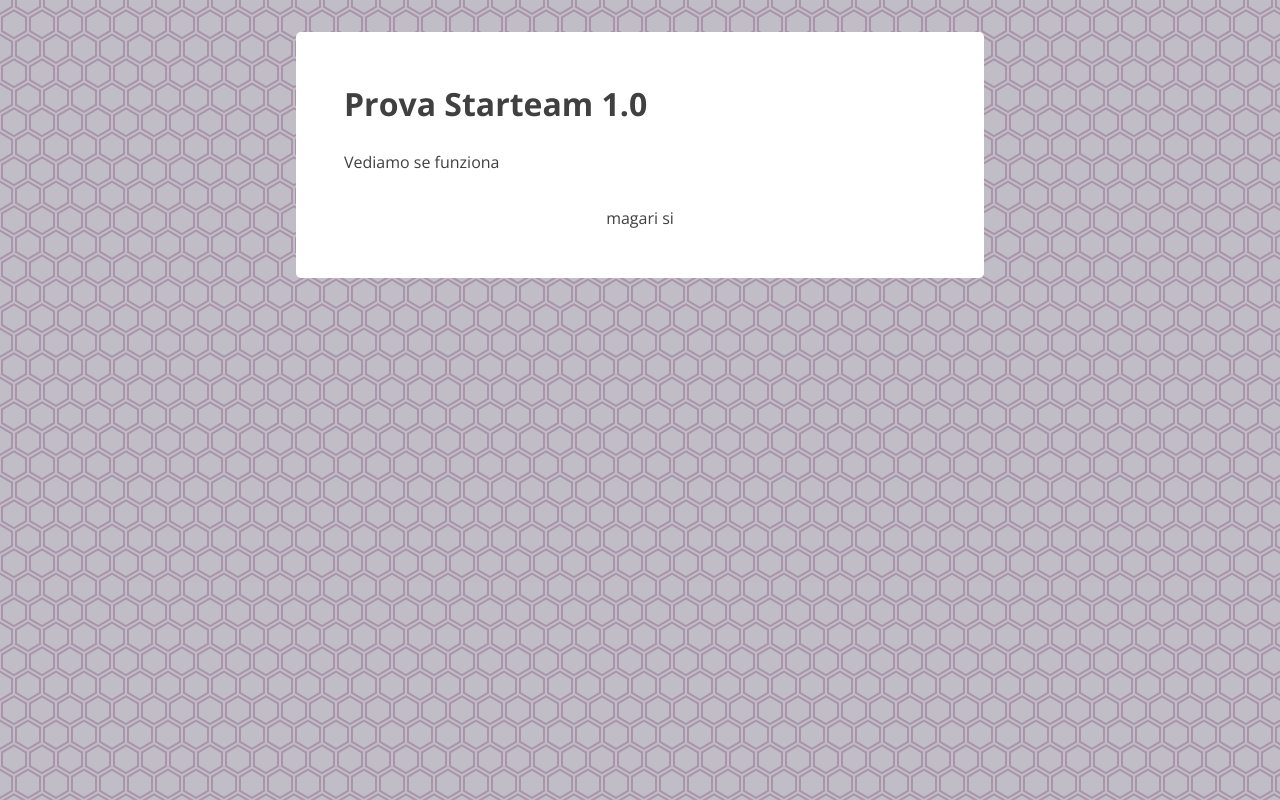
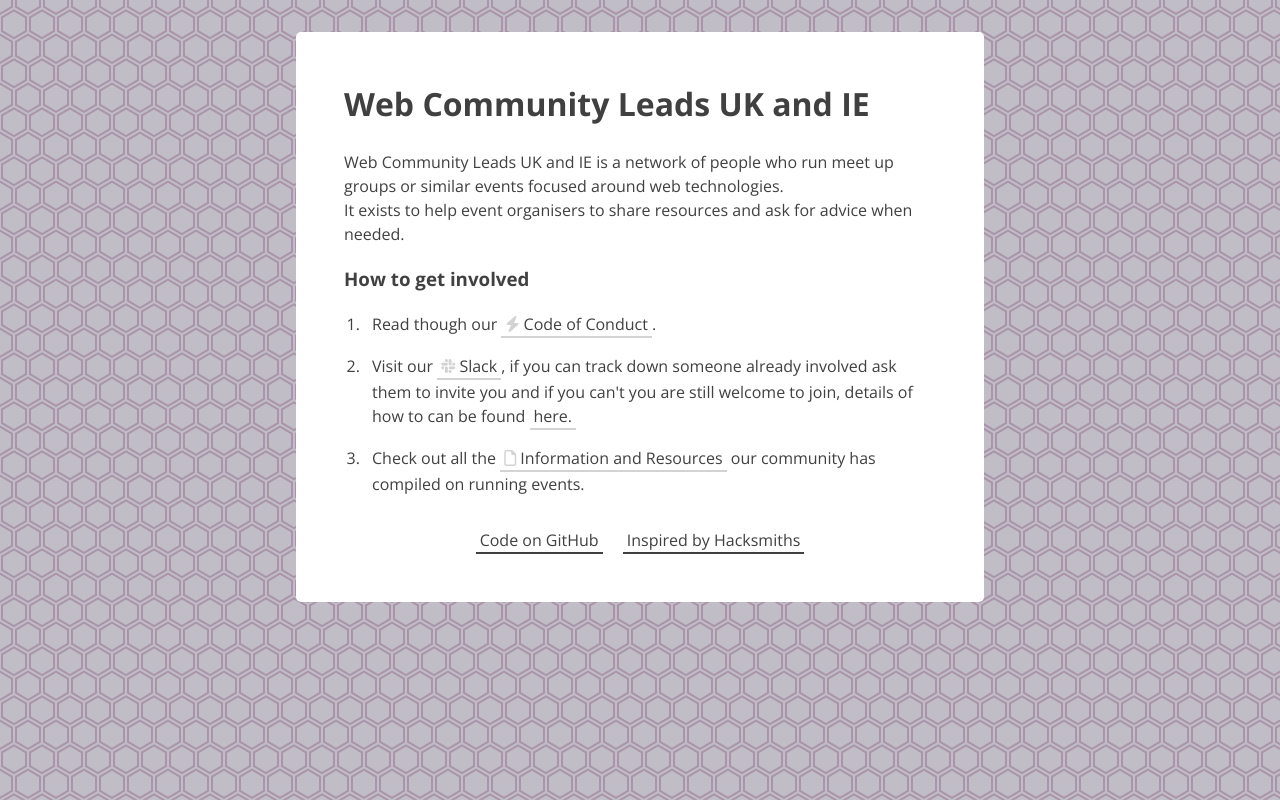
Before and after one commit to gianscorp/prova_1, a plain HTML site: page index.html in a window 1280 px wide. Drawn offline with nearby package versions, Linux system fonts and the light colour scheme.

Commit message:
Add files via upload

```diff
--- a/index.html
+++ b/index.html
@@ -36,7 +36,7 @@ if ('serviceWorker' in navigator) {
 }
 </script>
 
-  <title>Starteam esperimento</title>
+  <title>Web Community Leads</title>
   <link href="https://fonts.googleapis.com/css?family=Open+Sans:400,700" rel="stylesheet">
   <link rel="stylesheet" href="style/style.css">
   <script src="https://use.fontawesome.com/4ca20d00e4.js"></script>
@@ -44,15 +44,20 @@ if ('serviceWorker' in navigator) {
 <body>
   <div class="container">
     <div class="box">
-      <h1>Prova Starteam 1.0</h1>
+      <h1>Web Community Leads UK and IE</h1>
       <br>
-      <p>Vediamo se funziona
-      </p>
+      <p>Web Community Leads UK and IE is a network of people who run meet up groups or similar events focused around web technologies.
+      <br>It exists to help event organisers to share resources and ask for advice when needed.</p>
 
-
+      <h3>How to get involved</h3>
+      <ol>
+        <li>Read though our <a href="https://github.com/webcommunityukie/Code-of-Conduct"><i class="fa fa-bolt"></i> Code of Conduct</a>.</li>
+        <li>Visit our <a href="https://webcommunityukie.slack.com"><i class="fa fa-slack"></i> Slack</a>, if you can track down someone already involved ask them to invite you and if you can't you are still welcome to join, details of how to can be found <a href="https://docs.google.com/document/d/1-9mtynxQfA445qTM_VRSfMJbkMKsoBKLiIFpTCPK_F4/edit?usp=sharing">here.</a></li>
+        <li>Check out all the <a href="https://drive.google.com/drive/u/1/folders/0B1OSazPpPBanODA3RGIxc0xiQ0k"><i class="fa fa-file-o"></i> Information and Resources</a> our community has compiled on running events.</li>
+      </ol>
       <footer>
-
-        magari si
+        <a href="https://github.com/webcommunityukie/webcommunityukie.github.io">Code on GitHub</a>
+        <a href="http://goldsmiths.tech">Inspired by Hacksmiths</a>
       </footer>
     </div>
   </div>
```
Also changed, not shown: 1 other file.
